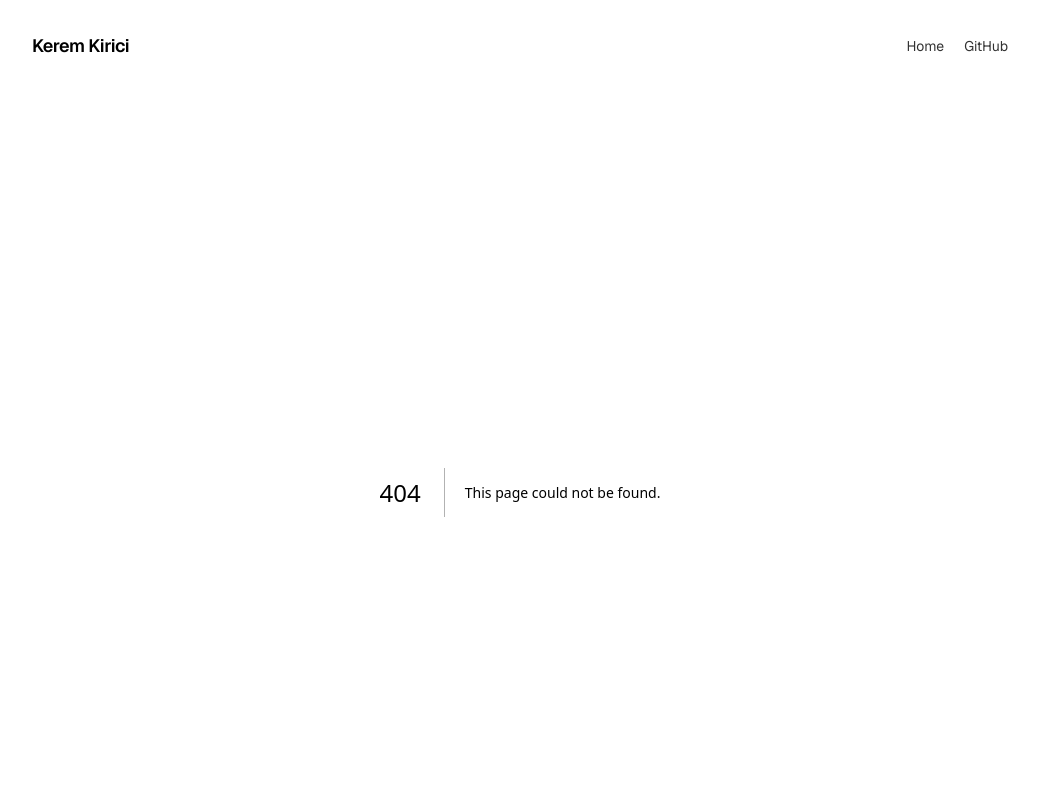
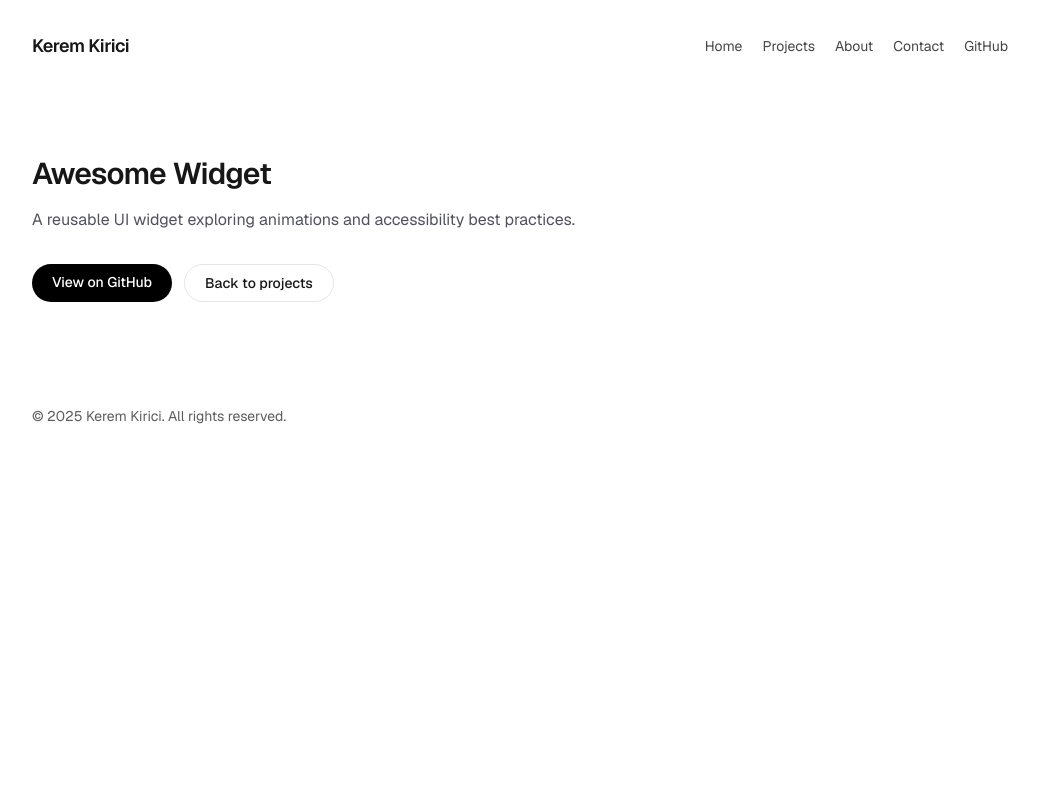
Before and after one commit to kerem-kirici/kerem-kirici.github.io, a Next.js app: page /project/awesome-widget in a window 1280 px wide. Before the commit this address had no page. Shown: the top 800 px of the page, without its empty margins (120-1159 px from the left). Built offline with nearby package versions, Linux system fonts and the light colour scheme.

Commit message:
file based routing changes

```diff
--- /dev/null
+++ b/src/app/about/page.tsx
@@ -0,0 +1,16 @@
+export const metadata = {
+  title: "About – Kerem Kirici",
+  description: "About Kerem Kirici, frontend developer.",
+};
+
+export default function AboutPage() {
+  return (
+    <section className="py-12">
+      <h1 className="text-3xl font-semibold tracking-tight">About</h1>
+      <p className="mt-4 max-w-2xl text-zinc-600 dark:text-zinc-400">
+        I’m Kerem, a frontend developer specializing in React and Next.js.
+        I enjoy building performant, accessible, and delightful user interfaces.
+      </p>
+    </section>
+  );
+}
--- /dev/null
+++ b/src/app/contact/page.tsx
@@ -0,0 +1,22 @@
+export const metadata = {
+  title: "Contact – Kerem Kirici",
+  description: "Get in touch with Kerem Kirici.",
+};
+
+export default function ContactPage() {
+  return (
+    <section className="py-12">
+      <h1 className="text-3xl font-semibold tracking-tight">Contact</h1>
+      <p className="mt-4 max-w-2xl text-zinc-600 dark:text-zinc-400">
+        Email me at {" "}
+        <a
+          href="mailto:kerem.kirici@gmail.com"
+          className="underline decoration-black/30 underline-offset-4 dark:decoration-white/30"
+        >
+          kerem.kirici@gmail.com
+        </a>
+        .
+      </p>
+    </section>
+  );
+}
--- a/src/app/layout.tsx
+++ b/src/app/layout.tsx
@@ -31,9 +31,10 @@ export default function RootLayout({
               Kerem Kirici
             </a>
             <nav className="flex items-center gap-5 text-sm">
-              <a href="/" className="opacity-80 hover:opacity-100">
-                Home
-              </a>
+              <a href="/" className="opacity-80 hover:opacity-100">Home</a>
+              <a href="/projects" className="opacity-80 hover:opacity-100">Projects</a>
+              <a href="/about" className="opacity-80 hover:opacity-100">About</a>
+              <a href="/contact" className="opacity-80 hover:opacity-100">Contact</a>
               <a
                 href="https://github.com/kerem-kirici"
                 target="_blank"
--- a/src/app/page.tsx
+++ b/src/app/page.tsx
@@ -1,28 +1,5 @@
 import ProjectCard from "@/components/ProjectCard";
-
-const projects = [
-  {
-    title: "Elegant Portfolio",
-    description:
-      "This website – a minimalist, performant portfolio built with Next.js 16, React 19, and Tailwind v4.",
-    href: "https://github.com/kerem-kirici/portfolio-website",
-    tags: ["Next.js", "Tailwind", "TypeScript"],
-  },
-  {
-    title: "Awesome Widget",
-    description:
-      "A reusable UI widget exploring animations and accessibility best practices.",
-    href: "https://github.com/kerem-kirici",
-    tags: ["React", "UI", "A11y"],
-  },
-  {
-    title: "Data Viz Experiments",
-    description:
-      "Playground of charts and interactive visualizations.",
-    href: "https://github.com/kerem-kirici",
-    tags: ["D3", "Visualization", "Playground"],
-  },
-];
+import { projects } from "@/data/projects";
 
 export default function Home() {
   return (
@@ -37,7 +14,7 @@ export default function Home() {
         </p>
         <div className="mt-8 flex gap-3">
           <a
-            href="mailto:kerem.kirici@gmail.com"
+            href="mailto:kerem.kirici36@gmail.com"
             className="rounded-full bg-black px-5 py-2 text-sm font-medium text-white transition hover:opacity-90 dark:bg-white dark:text-black"
           >
             Get in touch
@@ -56,8 +33,8 @@ export default function Home() {
       <section className="pb-20">
         <h2 className="text-xl font-semibold tracking-tight">Featured projects</h2>
         <div className="mt-6 grid grid-cols-1 gap-5 sm:grid-cols-2">
-          {projects.map((p) => (
-            <ProjectCard key={p.title} {...p} />
+          {projects.slice(0, 4).map((p) => (
+            <ProjectCard key={p.slug} {...p} href={`/project/${p.slug}`} />
           ))}
         </div>
       </section>
--- /dev/null
+++ b/src/app/project/[slug]/page.tsx
@@ -0,0 +1,57 @@
+import Link from "next/link";
+import { getProjectBySlug, projects } from "@/data/projects";
+
+type Params = { params: { slug: string } };
+
+export function generateStaticParams() {
+  return projects.map((p) => ({ slug: p.slug }));
+}
+
+export function generateMetadata({ params }: Params) {
+  const project = getProjectBySlug(params.slug);
+  return {
+    title: project ? `${project.title} – Kerem Kirici` : "Project – Kerem Kirici",
+    description: project?.description ?? "Project details",
+  };
+}
+
+export default function ProjectDetail({ params }: Params) {
+  const project = getProjectBySlug(params.slug);
+  if (!project) {
+    return (
+      <section className="py-16">
+        <h1 className="text-2xl font-semibold">Project not found</h1>
+        <p className="mt-3 text-zinc-600 dark:text-zinc-400">
+          The project you’re looking for doesn’t exist.
+        </p>
+        <Link href="/projects" className="mt-6 inline-block underline">
+          Back to projects
+        </Link>
+      </section>
+    );
+  }
+
+  return (
+    <section className="py-16">
+      <h1 className="text-3xl font-semibold tracking-tight">{project.title}</h1>
+      <p className="mt-4 max-w-2xl text-zinc-600 dark:text-zinc-400">
+        {project.description}
+      </p>
+      <div className="mt-8 flex gap-3">
+        <Link
+          href={project.href}
+          target="_blank"
+          className="rounded-full bg-black px-5 py-2 text-sm font-medium text-white transition hover:opacity-90 dark:bg-white dark:text-black"
+        >
+          View on GitHub
+        </Link>
+        <Link
+          href="/projects"
+          className="rounded-full border border-black/10 px-5 py-2 text-sm font-medium transition hover:bg-black/5 dark:border-white/15 dark:hover:bg-white/5"
+        >
+          Back to projects
+        </Link>
+      </div>
+    </section>
+  );
+}
--- /dev/null
+++ b/src/app/projects/page.tsx
@@ -0,0 +1,33 @@
+import Link from "next/link";
+import ProjectCard from "@/components/ProjectCard";
+import { projects } from "@/data/projects";
+
+export const metadata = {
+  title: "Projects – Kerem Kirici",
+  description: "A selection of work and experiments.",
+};
+
+export default function ProjectsPage() {
+  return (
+    <section className="py-12">
+      <h1 className="text-3xl font-semibold tracking-tight">Projects</h1>
+      <p className="mt-3 max-w-2xl text-zinc-600 dark:text-zinc-400">
+        A selection of things I’ve built. See more on my {" "}
+        <Link
+          href="https://github.com/kerem-kirici"
+          target="_blank"
+          className="underline decoration-black/30 underline-offset-4 dark:decoration-white/30"
+        >
+          GitHub
+        </Link>
+        .
+      </p>
+
+      <div className="mt-8 grid grid-cols-1 gap-5 sm:grid-cols-2">
+        {projects.map((p) => (
+          <ProjectCard key={p.slug} {...p} href={`/project/${p.slug}`} />
+        ))}
+      </div>
+    </section>
+  );
+}
--- /dev/null
+++ b/src/data/projects.ts
@@ -0,0 +1,38 @@
+export type Project = {
+  slug: string;
+  title: string;
+  description: string;
+  href: string;
+  tags: string[];
+  image?: string;
+};
+
+export const projects: Project[] = [
+  {
+    slug: "portfolio-website",
+    title: "Elegant Portfolio",
+    description:
+      "This website – a minimalist, performant portfolio built with Next.js 16, React 19, and Tailwind v4.",
+    href: "https://github.com/kerem-kirici/portfolio-website",
+    tags: ["Next.js", "Tailwind", "TypeScript"],
+  },
+  {
+    slug: "awesome-widget",
+    title: "Awesome Widget",
+    description:
+      "A reusable UI widget exploring animations and accessibility best practices.",
+    href: "https://github.com/kerem-kirici",
+    tags: ["React", "UI", "A11y"],
+  },
+  {
+    slug: "data-viz-experiments",
+    title: "Data Viz Experiments",
+    description: "Playground of charts and interactive visualizations.",
+    href: "https://github.com/kerem-kirici",
+    tags: ["D3", "Visualization", "Playground"],
+  },
+];
+
+export function getProjectBySlug(slug: string): Project | undefined {
+  return projects.find((p) => p.slug === slug);
+}
```
